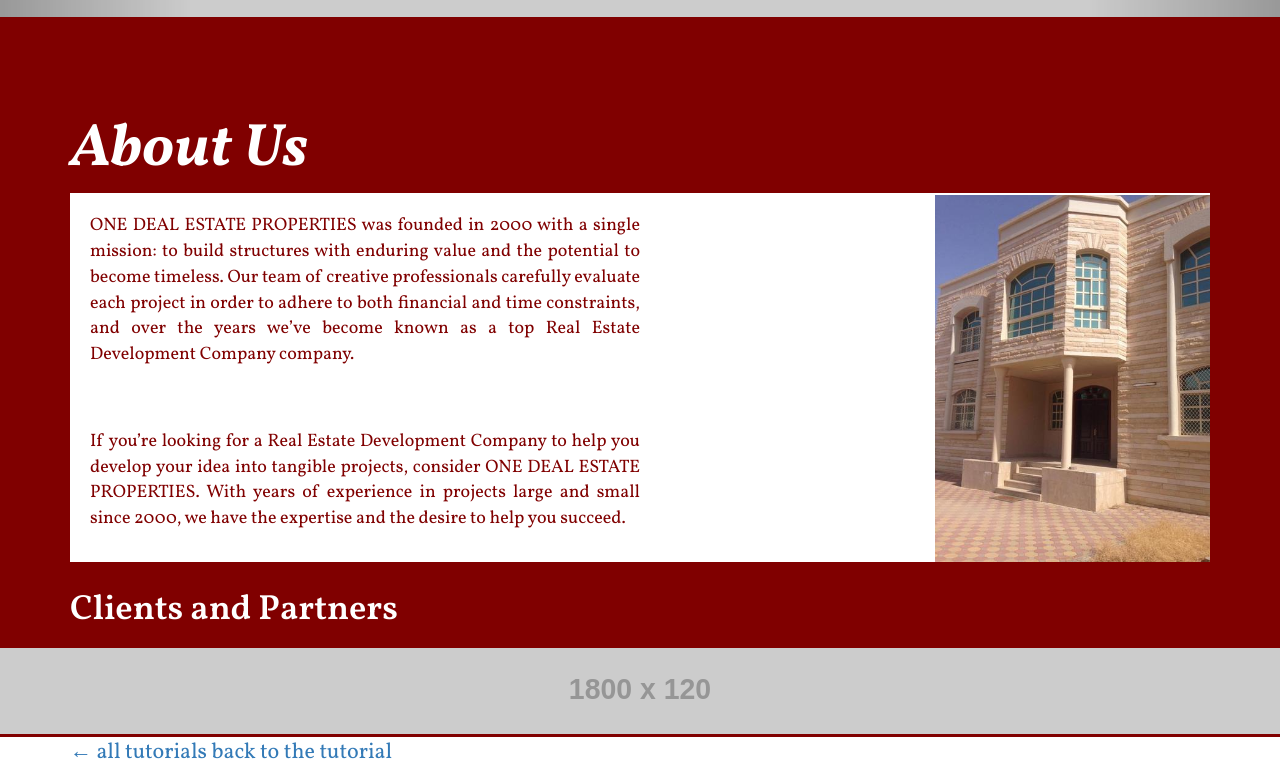
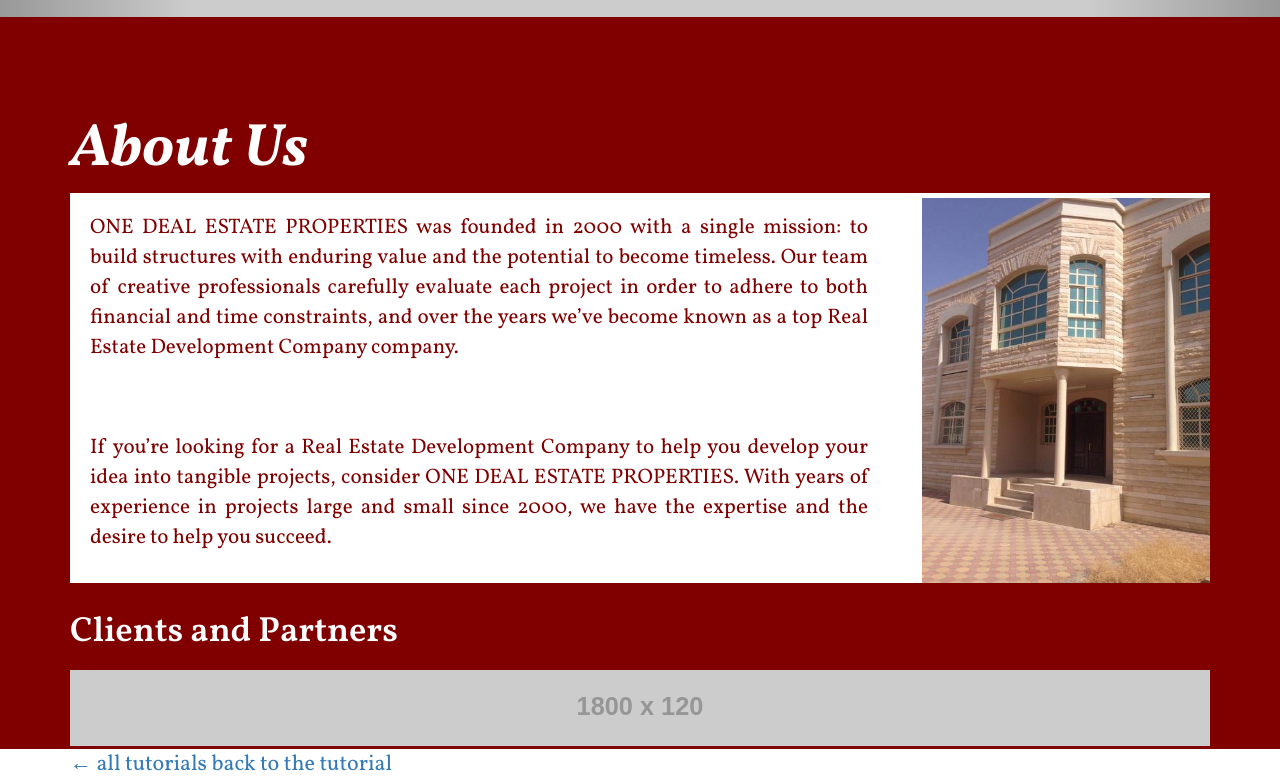
Before and after one commit to curtUlanday/OneDeal_site, a plain HTML site: page index.html in a window 1280 px wide. Shown: the part 597-1377 px from the top of the page. Drawn offline with nearby package versions, Linux system fonts and the light colour scheme; placeholder pictures from the web are drawn by us.

Commit message:
PR 02 Hotfix_v1

```diff
--- a/css/app.css
+++ b/css/app.css
@@ -120,9 +120,9 @@
     background-color: white;
     color:maroon;
     padding:20px;
-    padding-right: 50%;
+    padding-right: 30%;
     text-align: justify;
-    font-size: 18px;
+    font-size: 21px;
 }
 
 
@@ -131,8 +131,8 @@
 	float: right;
     z-index: 1000;
     position: relative;
-    margin-top: -367px;
-    height: 367px;
+    margin-top: -385px;
+    height: 385px;
 }
 
 
```
Also changed, not shown: index.html (+2 -1 lines).
